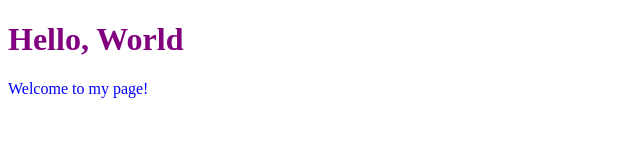
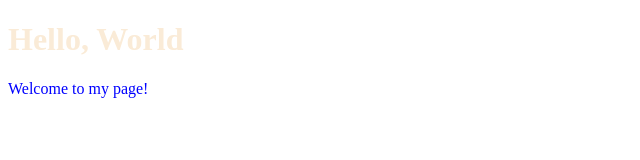
Before and after one commit to CooperLender/test_webpage, a plain HTML site: page index.html in a window 1280 px wide. Shown: the whole page, without its empty margins (0-640 px from the left). Drawn offline with Linux system fonts and the light colour scheme.

Commit message:
Update index.html

```diff
--- a/index.html
+++ b/index.html
@@ -3,8 +3,8 @@
   <head>
     <style> p {color:blue;}
             title{color:red;}
-            h1 {color:purple;}
-            body{color:black;}
+            h1 {color:AntiqueWhite;}
+            body{color:Aquamarine;}
     </style>
     <title>Example web page</title></head>
   <body>
```
